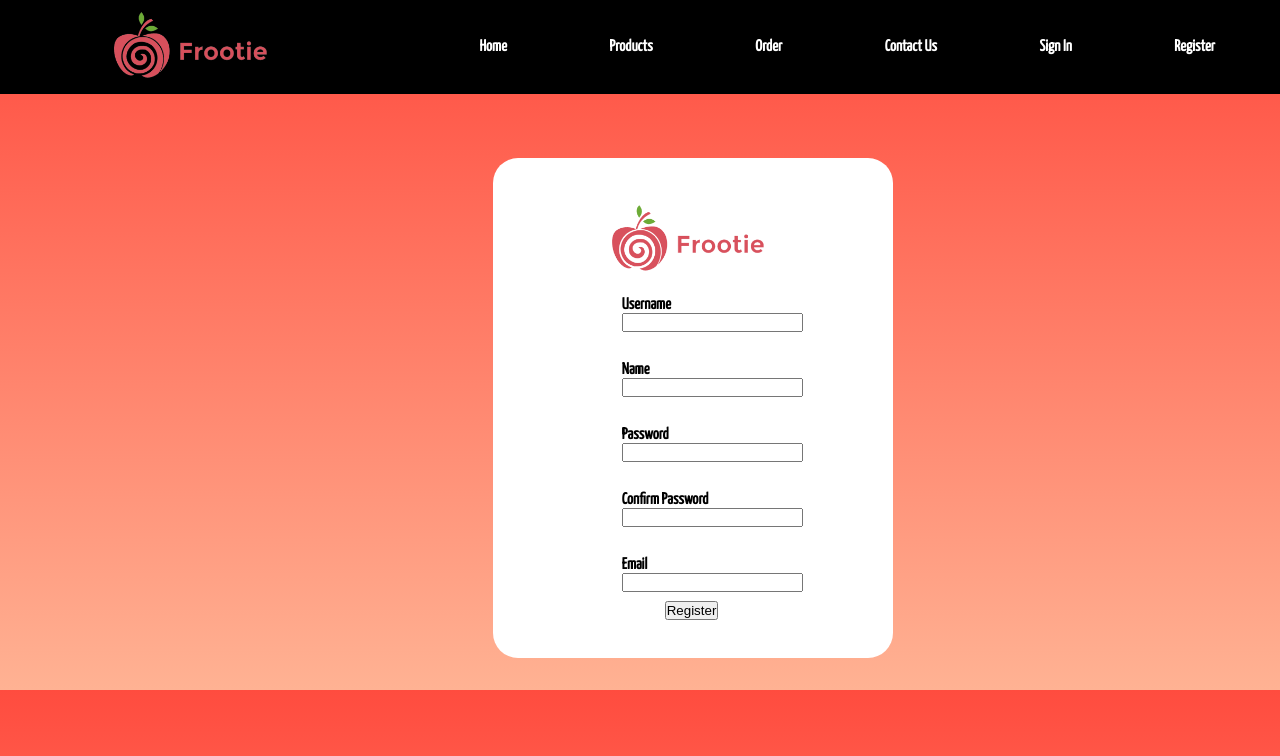
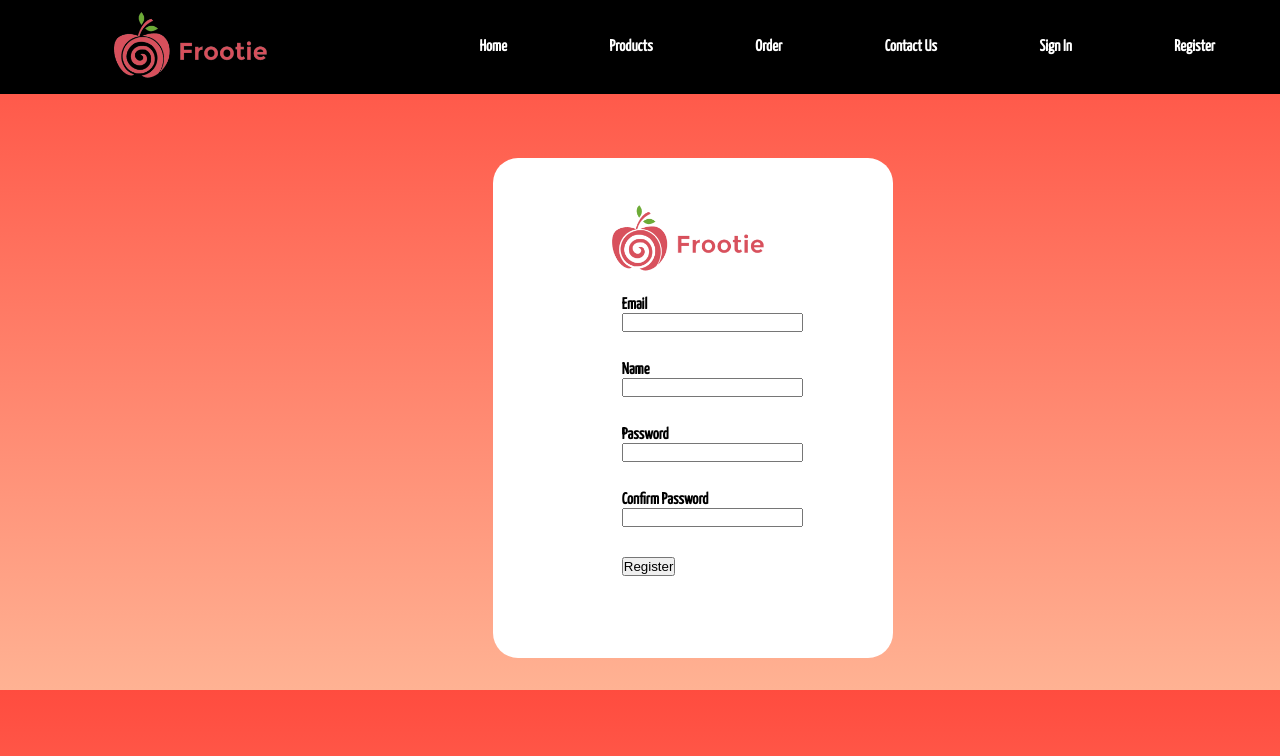
Before and after one commit to JuJu222/Frootie, a PHP site: page /Frootie/user/register.php in a window 1280 px wide. Shown: the top 756 px of the page. Run offline with PHP 8.4, Linux system fonts and the light colour scheme.

Commit message:
Removing Username from Database, Sign In Page, and Register Page

```diff
--- a/user/register.php
+++ b/user/register.php
@@ -29,8 +29,8 @@
         <form action="" method="POST">
             <ul>
                 <li>
-                    <h4>Username</h4>
-                    <input type="text" name="username" id="username">
+                    <h4>Email</h4>
+                    <input type="text" name="email" id="email">
                 </li>
                 <li>
                     <h4>Name</h4>
@@ -45,10 +45,6 @@
                     <input type="password" name="passwordConfirm" id="passwordConfirm">
                 </li>
                 <li>
-                    <h4>Email</h4>
-                    <input type="text" name="email" id="email">
-                </li>
-                <li>
                     <button type="submit" name="register">Register</button>
                 </li>
             </ul>
--- a/user/sign_in.php
+++ b/user/sign_in.php
@@ -28,8 +28,8 @@
         <form action="" method="POST">
             <ul>
                 <li>
-                    <h4>Username</h4>
-                    <input type="text" name="username" id="username">
+                    <h4>Email</h4>
+                    <input type="text" name="email" id="email">
                 </li>
                 <li>
                     <h4>Password</h4>
--- a/user/user_controller.php
+++ b/user/user_controller.php
@@ -2,7 +2,6 @@
     require '../main_controller.php';
     function register($data){
         $conn = conn();
-        $username = stripslashes($data["username"]);
         $name = stripslashes($data["name"]);
         $password = mysqli_real_escape_string($conn, $data["password"]);
         $passwordConfirm = mysqli_real_escape_string($conn, $data["passwordConfirm"]);
@@ -24,31 +23,23 @@
             return false;
         }
 
-        $checkResult = mysqli_query($conn, "SELECT username FROM users WHERE username = '$username'");
-        if (mysqli_fetch_assoc($checkResult)){
-            echo "<script>
-                    alert('Username has already been taken!')
-                 </script>";
-            return false;
-        }
-
         $status = "customer";
         $password = password_hash($password, PASSWORD_DEFAULT);
 
-        mysqli_query($conn, "INSERT INTO users VALUES('','$username','$name','$password','$email','$status')");
+        mysqli_query($conn, "INSERT INTO users VALUES('','$name','$password','$email','$status')");
         return mysqli_affected_rows($conn);
     }
 
     function login($data){
         $error = false;
         $conn = conn();
-        $username = $_POST["username"];
+        $email = $_POST["email"];
         $password = $_POST["password"];
 
-        $usernameCheck = mysqli_query($conn, "SELECT * FROM users WHERE username = '$username'");
-        if (mysqli_num_rows($usernameCheck) == 1){
-            //Username Check Berhasil, Check Password
-            $row = mysqli_fetch_assoc($usernameCheck);
+        $emailCheck = mysqli_query($conn, "SELECT * FROM users WHERE email = '$email'");
+        if (mysqli_num_rows($emailCheck) == 1){
+            //Email Check Berhasil, Check Password
+            $row = mysqli_fetch_assoc($emailCheck);
             if (password_verify($password, $row["password"])){
                 session_start();
                 $_SESSION["user_id"] = $row["user_id"];
@@ -58,7 +49,7 @@
                 //Login Berhasil
             }
         }
-        //Username salah atau password salah, logika turun
+        //Email salah atau password salah, logika turun
         $error = true;
         return $error;
     }
```
Also changed, not shown: frootie.sql (+5 -6 lines).
